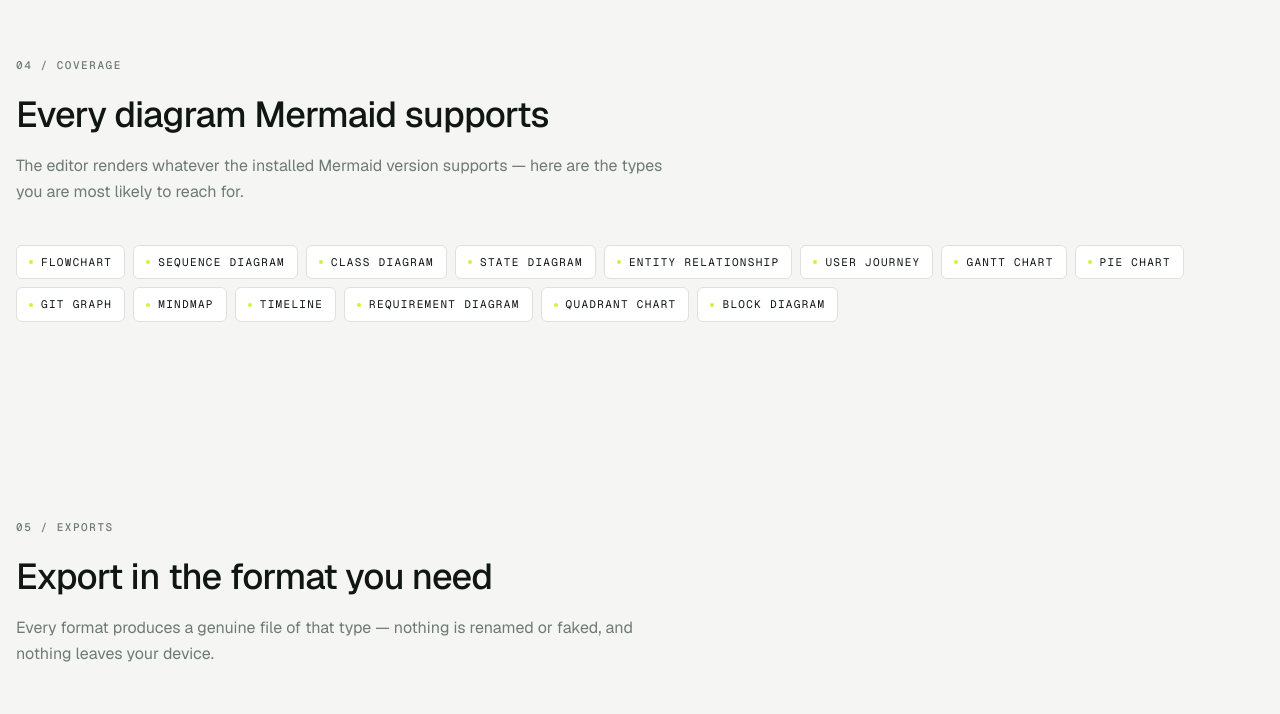
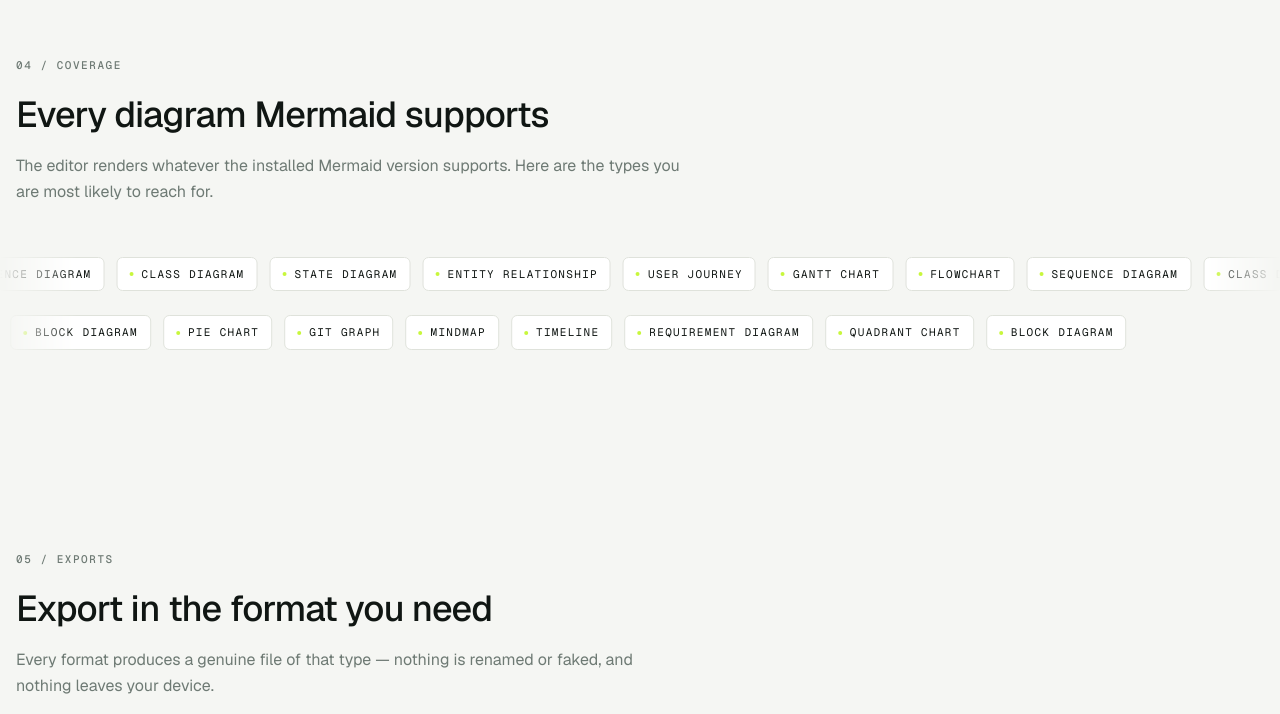
Before and after one commit to AbhinayAmbati/mermaid2diagram, a Next.js app: page / in a window 1280 px wide. Shown: the part 2364-3078 px from the top of the page. Built offline with nearby package versions, Linux system fonts and the light colour scheme.

Commit message:
feat(landing): add opposing marquee lanes for the diagram types

```diff
--- a/app/globals.css
+++ b/app/globals.css
@@ -3,7 +3,7 @@
 @tailwind utilities;
 
 /*
- * Mermaid Studio — Terminal-inspired design system.
+ * Mermaid Studio - Terminal-inspired design system.
  *
  * Two surfaces: an off-white "paper" light mode and a deep green-black dark
  * mode. A single lime signal colour carries every primary action. Chrome that
@@ -190,7 +190,7 @@
 
 @layer components {
   /*
-   * Uppercase monospace label — the signature detail of the reference: every
+   * Uppercase monospace label - the signature detail of the reference: every
    * button, eyebrow and piece of metadata is set this way.
    */
   .label-mono {
@@ -323,6 +323,77 @@
   .text-pretty {
     text-wrap: pretty;
   }
+
+  /* Marquee rows for the diagram-type list */
+  .marquee-fade {
+    -webkit-mask-image: linear-gradient(
+      to right,
+      transparent,
+      black 6%,
+      black 94%,
+      transparent
+    );
+    mask-image: linear-gradient(
+      to right,
+      transparent,
+      black 6%,
+      black 94%,
+      transparent
+    );
+  }
+  .marquee-track {
+    display: flex;
+    width: max-content;
+    align-items: center;
+  }
+  .marquee-left {
+    animation: marquee-left 40s linear infinite;
+  }
+  .marquee-right {
+    animation: marquee-right 40s linear infinite;
+  }
+  .marquee-row:hover .marquee-left,
+  .marquee-row:hover .marquee-right {
+    animation-play-state: paused;
+  }
+}
+
+@keyframes marquee-left {
+  from {
+    transform: translateX(0);
+  }
+  to {
+    transform: translateX(-50%);
+  }
+}
+
+@keyframes marquee-right {
+  from {
+    transform: translateX(-50%);
+  }
+  to {
+    transform: translateX(0);
+  }
+}
+
+@media (prefers-reduced-motion: reduce) {
+  .marquee-left,
+  .marquee-right {
+    animation: none;
+  }
+  .marquee-track {
+    flex-wrap: wrap;
+    width: 100%;
+    justify-content: center;
+    gap: 0.5rem;
+  }
+  .marquee-duplicate {
+    display: none;
+  }
+  .marquee-fade {
+    -webkit-mask-image: none;
+    mask-image: none;
+  }
 }
 
 /* ---- Mermaid canvas ---- */
--- a/components/landing/diagram-types.tsx
+++ b/components/landing/diagram-types.tsx
@@ -1,4 +1,4 @@
-const DIAGRAM_TYPES = [
+const ROW_ONE = [
   "Flowchart",
   "Sequence Diagram",
   "Class Diagram",
@@ -6,6 +6,9 @@
   "Entity Relationship",
   "User Journey",
   "Gantt Chart",
+];
+
+const ROW_TWO = [
   "Pie Chart",
   "Git Graph",
   "Mindmap",
@@ -15,32 +18,74 @@
   "Block Diagram",
 ];
 
+function TypeChip({ label }: { label: string }) {
+  return (
+    <span className="inline-flex shrink-0 items-center gap-2 rounded-sm border border-border bg-card px-3 py-2 font-mono text-[11px] uppercase tracking-[0.12em] text-foreground">
+      <span className="h-1 w-1 rounded-full bg-primary" />
+      {label}
+    </span>
+  );
+}
+
+/**
+ * One marquee lane. The track holds two identical copies of the list so that
+ * translating by half its width loops seamlessly. The second copy is hidden
+ * when the user prefers reduced motion.
+ */
+function MarqueeLane({
+  items,
+  direction,
+}: {
+  items: string[];
+  direction: "left" | "right";
+}) {
+  return (
+    <div className="marquee-row marquee-fade overflow-hidden py-1">
+      <div
+        className={
+          direction === "left" ? "marquee-track marquee-left" : "marquee-track marquee-right"
+        }
+      >
+        {[0, 1].map((copy) => (
+          <div
+            key={copy}
+            aria-hidden={copy === 1}
+            className={
+              copy === 1
+                ? "marquee-duplicate flex shrink-0 items-center gap-3 pr-3"
+                : "flex shrink-0 items-center gap-3 pr-3"
+            }
+          >
+            {items.map((type) => (
+              <TypeChip key={type} label={type} />
+            ))}
+          </div>
+        ))}
+      </div>
+    </div>
+  );
+}
+
 export function DiagramTypes() {
   return (
-    <section id="diagram-types" className="px-4 py-16 sm:py-24">
-      <div className="mx-auto max-w-[1320px]">
+    <section id="diagram-types" className="py-16 sm:py-24">
+      <div className="mx-auto max-w-[1320px] px-4">
         <div className="max-w-2xl">
           <span className="label-mono text-muted-foreground">04 / Coverage</span>
           <h2 className="mt-4 text-[1.75rem] font-medium leading-tight tracking-[-0.02em] sm:text-[2.25rem]">
             Every diagram Mermaid supports
           </h2>
           <p className="mt-4 text-base leading-relaxed text-muted-foreground">
-            The editor renders whatever the installed Mermaid version supports —
-            here are the types you are most likely to reach for.
+            The editor renders whatever the installed Mermaid version supports.
+            Here are the types you are most likely to reach for.
           </p>
         </div>
+      </div>
 
-        <ul className="mt-10 flex flex-wrap gap-2">
-          {DIAGRAM_TYPES.map((type) => (
-            <li
-              key={type}
-              className="inline-flex items-center gap-2 rounded-sm border border-border bg-card px-3 py-2 font-mono text-[11px] uppercase tracking-[0.12em] text-foreground transition-colors hover:border-foreground"
-            >
-              <span className="h-1 w-1 rounded-full bg-primary" />
-              {type}
-            </li>
-          ))}
-        </ul>
+      {/* Full-bleed marquee lanes: two rows drifting in opposite directions */}
+      <div className="mt-12 space-y-4">
+        <MarqueeLane items={ROW_ONE} direction="left" />
+        <MarqueeLane items={ROW_TWO} direction="right" />
       </div>
     </section>
   );
```
